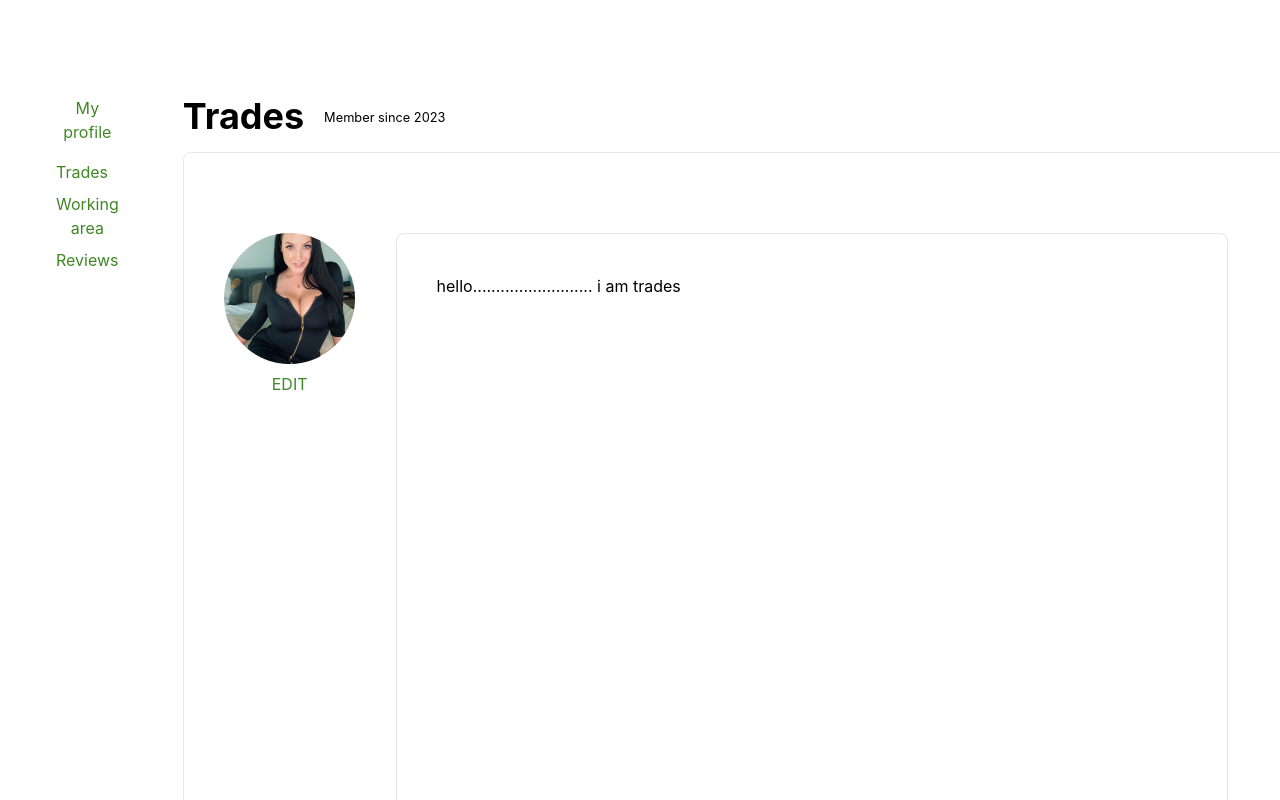
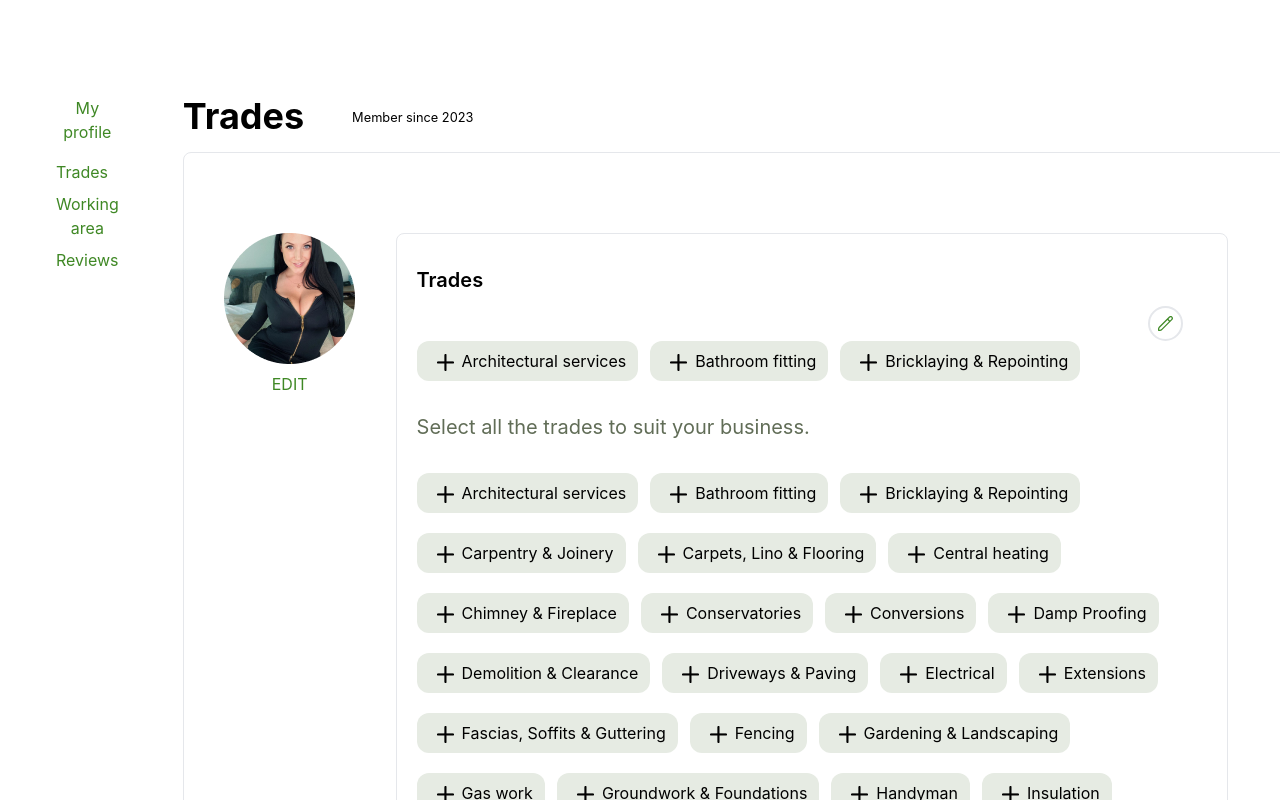
Before and after one commit to arjun1571/Dashbord-MyProfile, a React (Create React App) app: page /trades in a window 1280 px wide. Shown: the top 800 px of the page. Built offline with nearby package versions, Linux system fonts and the light colour scheme.

Commit message:
trades page design done

```diff
--- /dev/null
+++ b/src/Page/JobCategory/JobCategory.js
@@ -0,0 +1,15 @@
+import React from 'react';
+import image from '../../asset/image/plus (11) 59.png'
+
+const JobCategory = (props) => {
+
+    const {title} = props.category;
+
+    return (
+        <div>
+        <button className='py-2 px-3 mb-5 mr-3 rounded-xl bg-[#E6EBE3] hover:bg-[#3F8825] focus:bg-[#3F8825]'> {props.job}<img className='inline ml-2 mr-2' src={image} alt="icon" />{title}</button>
+    </div>
+    );
+};
+
+export default JobCategory;
--- a/src/Page/MyProfile/MyProfile.js
+++ b/src/Page/MyProfile/MyProfile.js
@@ -55,7 +55,7 @@ const MyProfile = () => {
 
 
   return (
-    <div className="" style={{ height: "1780px" }}>
+    <div className="" >
       <div className="flex items-center mb-4">
         <h1 className="lg:text-4xl text-2xl font-bold">My Profile</h1>
         <p className="ml-12">
@@ -68,7 +68,6 @@ const MyProfile = () => {
                 <img src={profile} alt=""  className=' mx-auto w-34'/>
                 <p className='lg:mx-12 mx-3 mt-2' style={{color:"#3F8825"}}>EDIT</p>
             </div>
-
         </div>
         {/* contact details input */}
         <div className="lg:mx-10 mx-3 border rounded-lg p-2 lg:p-10 mt-10 lg:w-[832px]">
--- a/src/Page/Reviews/Reviews.js
+++ b/src/Page/Reviews/Reviews.js
@@ -29,7 +29,7 @@ const Reviews = () => {
         }
     ]
     return (
-        <div className='' style={{height:"1780px"}}>
+        <div className=''>
             {/* heding line */}
             <div className='flex mb-4 items-center'>
                 <h1 className='lg:text-4xl text-2xl font-bold'>Reviews ({datas.length}) </h1>
--- a/src/Page/Trades/Trades.js
+++ b/src/Page/Trades/Trades.js
@@ -1,21 +1,189 @@
-import React from 'react';
-import profile from "../../asset/image/Ellipse 640.png"
+import React, { useState } from "react";
+import profile from "../../asset/image/Ellipse 640.png";
+import img from "../../asset/image/plus (11) 59.png";
+import JobCategory from "../JobCategory/JobCategory";
+import editImage from "../../asset/image/Vector.png";
+
 
 const Trades = () => {
+  const [tradeInput, setTradeInput] = useState(false);
+
+  const tradeInputHandler = () => {
+    setTradeInput(true);
+  };
+
+  const selectedJobs = [
+    {
+      title: "Architectural services",
+      image: img,
+    },
+    {
+      title: "Bathroom fitting",
+      image: img,
+    },
+    {
+      title: "Bricklaying & Repointing",
+      image: img,
+    },
+  ];
+
+  // job Category array of objects
+  const jobCategories = [
+    {
+      title: "Architectural services",
+      image: img,
+    },
+    {
+      title: "Bathroom fitting",
+      image: img,
+    },
+    {
+      title: "Bricklaying & Repointing",
+      image: img,
+    },
+    {
+      title: "Carpentry & Joinery",
+      image: img,
+    },
+    {
+      title: "Carpets, Lino & Flooring",
+      image: img,
+    },
+    {
+      title: "Central heating",
+      image: img,
+    },
+    {
+      title: "Chimney & Fireplace",
+      image: img,
+    },
+    {
+      title: "Conservatories",
+      image: img,
+    },
+    {
+      title: "Conversions",
+      image: img,
+    },
+    {
+      title: "Damp Proofing",
+      image: img,
+    },
+    {
+      title: "Demolition & Clearance ",
+      image: img,
+    },
+    {
+      title: "Driveways & Paving",
+      image: img,
+    },
+    {
+      title: "Electrical",
+      image: img,
+    },
+    {
+      title: "Extensions",
+      image: img,
+    },
+    {
+      title: "Fascias, Soffits & Guttering",
+      image: img,
+    },
+    {
+      title: "Fencing",
+      image: img,
+    },
+    {
+      title: "Gardening & Landscaping",
+      image: img,
+    },
+    {
+      title: "Gas work",
+      image: img,
+    },
+    {
+      title: "Groundwork & Foundations",
+      image: img,
+    },
+    {
+      title: "Handyman",
+      image: img,
+    },
+    {
+      title: "Insulation",
+      image: img,
+    },
+    {
+      title: "Kitchen Fitting",
+      image: img,
+    },
+    {
+      title: "Extensions",
+      image: img,
+    },
+    {
+      title: "Extensions",
+      image: img,
+    },
+  ];
+
   return (
-        <div className='' style={{height:"1780px"}}>
-            <div className='flex  items-center mb-4'>
-                <h1 className='lg:text-4xl text-2xl font-bold'>Trades</h1>
-                <p className='mx-5'><small>Member since 2023</small></p>
+    <div className="">
+      <div className="flex items-center mb-4">
+        <h1 className="lg:text-4xl text-2xl font-bold">Trades</h1>
+        <p className="ml-12">
+          <small>Member since 2023</small>
+        </p>
       </div>
-            <div className='border rounded-lg p-5 lg:p-10 w-full h-full flex '>
+      <div className="border rounded-lg p-5 lg:p-10 w-full h-full md:flex ">
       <div className='mt-10'>
-                    <img src={profile} alt=""  className=''/>
+            <div className='text-center '>
+                <img src={profile} alt=""  className=' mx-auto w-34'/>
                 <p className='lg:mx-12 mx-3 mt-2' style={{color:"#3F8825"}}>EDIT</p>
             </div>
-                <div className='lg:mx-10 mx-3 border rounded-lg p-2 lg:p-10 flex mt-10 lg:w-[832px]'>
-
-                    <h1>hello.......................... i am trades</h1>
+        </div>
+        {/* contact details input */}
+        <div className="lg:mx-10 mx-3 border rounded-lg p-2 lg:p-5 mt-10 lg:w-[832px]">
+          {/* contact */}
+          <div className="my-3">
+            <h3 className="text-xl font-semibold">Trades</h3>
+            {/* trades data */}
+            <div className="w-full md:text-right mt-3">
+              <button
+                onClick={tradeInputHandler}
+                className="border-2 rounded-full p-2 mr-6"
+              >
+                <img src={editImage} alt="" />
+              </button>
+            </div>
+            {/* selected trades items */}
+            <div className="flex flex-wrap sm:mt-3 lg:mt-0 mx-auto w-full">
+              {selectedJobs.map((category, index) => (
+                <JobCategory key={index} category={category}></JobCategory>
+              ))}
+            </div>
+          </div>
+          {/* trade items list to select */}
+          <div className="my-3">
+            <div>
+              <p className="text-[#616D57] text-xl mt-3 mb-8">
+                Select all the trades to suit your business.
+              </p>
+              <div className="flex flex-wrap sm:mt-3 lg:mt-0 mx-auto w-full">
+                {jobCategories.map((category, index) => (
+                  <JobCategory key={index} category={category}></JobCategory>
+                ))}
+              </div>
+            </div>
+            <div className="mt-3">
+                  <button className="py-2 px-4 my-1 mr-3 rounded-xl text-[#3F8825] bg-[#E6EBE3] hover:text-[#FFFFFF] hover:bg-[#3F8825] focus:bg-[#3F8825]  focus:text-[#FFFFFF]">
+                    Save
+                  </button>
+                  <button className="py-2 px-3 my-1 mr-3 rounded-xl text-[#3F8825] bg-[#E6EBE3] hover:text-[#FFFFFF] hover:bg-[#3F8825] focus:bg-[#3F8825]  focus:text-[#FFFFFF]">
+                    Cancel
+                  </button>
+                </div>
+          </div>
         </div>
       </div>
     </div>
--- a/src/Page/WorkingArea/WorkingArea.js
+++ b/src/Page/WorkingArea/WorkingArea.js
@@ -10,7 +10,7 @@ const WorkingArea = () => {
         navigate("/working-postcode");
     }
     return (
-        <div className='' style={{height:"1780px"}}>
+        <div className=''>
             {/* heding line */}
             <div className='flex items-center mb-4'>
                 <h1 className='lg:text-4xl text-2xl font-bold'>Working area</h1>
--- a/src/Page/WorkingArea/WorkingPostCode.js
+++ b/src/Page/WorkingArea/WorkingPostCode.js
@@ -49,7 +49,7 @@ const WorkingPostCode = () => {
         }
     ]
     return (
-        <div className='' style={{height:"1780px"}}>
+        <div className=''>
             {/* heading line  */}
             <div className='flex items-center mb-4'>
                 <h1 className='lg:text-4xl text-2xl font-bold'>Trades</h1>
```
Lines whose indentation alone changed are shown as unchanged.
